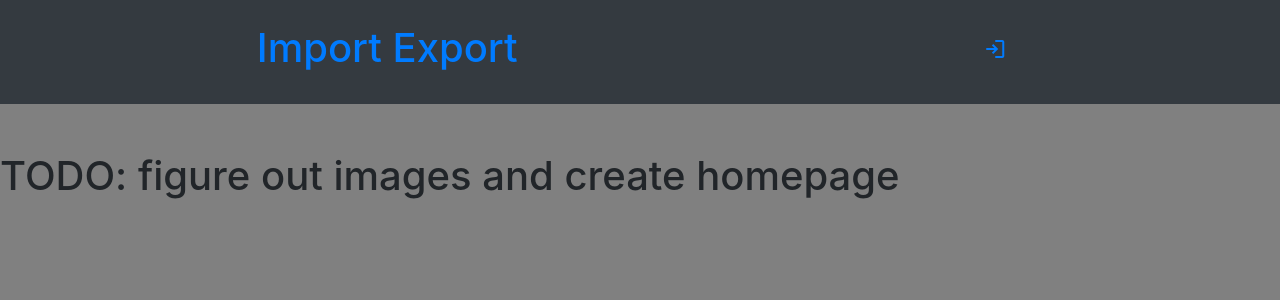
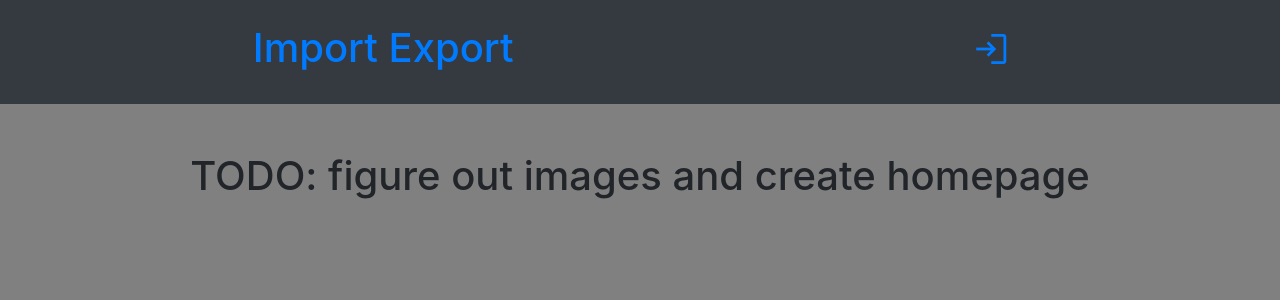
Before and after one commit to AndrewFaugno/import-export, a React (Create React App) app in the folder client/: page / in a window 1280 px wide. Shown: the top 300 px of the page. Built offline with nearby package versions, Linux system fonts and the light colour scheme.

Commit message:
functioning logout button

```diff
--- a/client/src/components/Nav/index.js
+++ b/client/src/components/Nav/index.js
@@ -3,6 +3,11 @@ import { Link } from 'react-router-dom';
 
 const Nav = () => {
     const loggedIn = Auth.loggedIn();
+
+    const logout = e => {
+        e.preventDefault();
+        Auth.logout();
+    };
 
     return (
         <div className="bg-dark mb-5 p-4">
@@ -14,12 +19,17 @@ const Nav = () => {
                 </div>
                 <div className="m-auto">
                     {loggedIn ? (
+                        <>
                         <Link to="/profile">
                             <span className="material-symbols-outlined profileIcon">account_circle</span>
                         </Link>
+                        <a href='/' onClick={logout} className="mx-5">
+                            <span className="material-symbols-outlined profileIcon">logout</span>
+                        </a>
+                        </>
                     ) : (
                     <Link to="/login" className="mr-3">
-                        <span className="material-symbols-outlined">login</span>
+                        <span className="material-symbols-outlined profileIcon">login</span>
                     </Link>
                     )}
                 </div>
--- a/client/src/pages/Home.js
+++ b/client/src/pages/Home.js
@@ -1,6 +1,6 @@
 const Home = () => {
     return (
-        <h1>TODO: figure out images and create homepage </h1>
+        <h1 className="text-center">TODO: figure out images and create homepage </h1>
     )
 }
 
```
